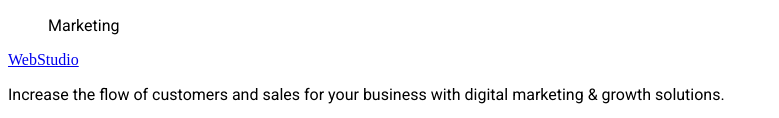
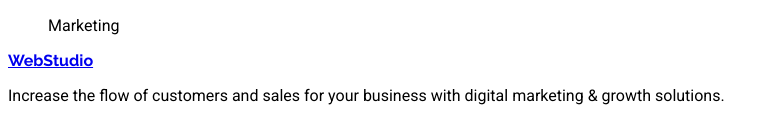
Before and after one commit to Vyshniak-Volodymyr/goit-markup-hw-02, a plain HTML site: page index.html in a window 1280 px wide. Shown: the part 3841-3959 px from the top of the page, 0-779 px from the left. Drawn offline with Linux system fonts and the light colour scheme; a web font is replaced by a local one.

Commit message:
Logotip
Logotip

```diff
--- a/index.html
+++ b/index.html
@@ -207,8 +207,9 @@
     <!-- Футер сторінки -->
 
     <footer>
-      <a href="./index.html">WebStudio</a>
-      <p class="roboto-regular">
+      <a href="./index.html" class="webstudio-link">WebStudio</a>
+      <!-- <a href="./index.html">WebStudio</a> -->
+        <p class="roboto-regular">
         Increase the flow of customers and sales for your business with digital
         marketing & growth solutions.
       </p>
```
